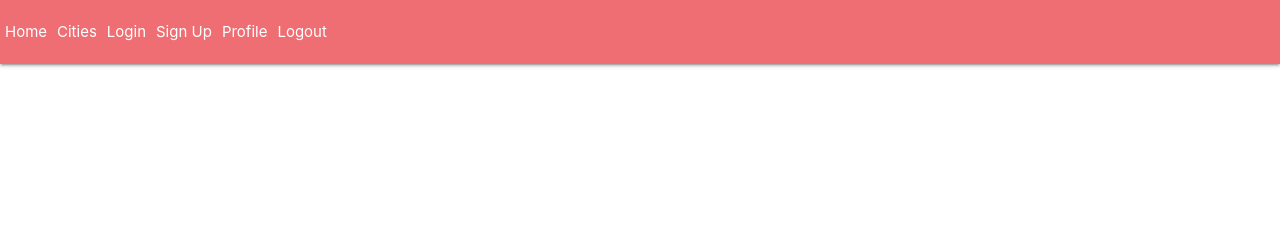
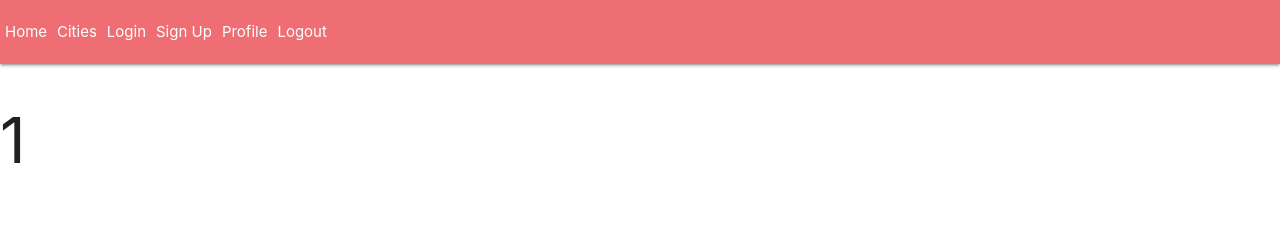
Before and after one commit to travisformayor/wayfarer-gui-ga, a React (Create React App) app: page /1 in a window 1280 px wide. Shown: the top 225 px of the page. Built offline with nearby package versions, Linux system fonts and the light colour scheme.

Commit message:
Fixed indenting, URL displays city name on page

```diff
--- a/src/components/CityList/CityList.js
+++ b/src/components/CityList/CityList.js
@@ -1,5 +1,6 @@
 import React, { Component } from 'react';
 import CityListItem from '../CityListItem/CityListItem';
+
 class CityList extends Component {
 
   render () {
@@ -12,10 +13,10 @@ class CityList extends Component {
             key={city._id}
             city={city}
           />
-
         ))}
       </div>
     )
   }
 }
+
 export default CityList;
--- a/src/components/CityListItem/CityListItem.js
+++ b/src/components/CityListItem/CityListItem.js
@@ -11,4 +11,5 @@ class CityListItem extends Component {
       )
   }
 }
+
 export default CityListItem;
--- a/src/config/navRoutes.js
+++ b/src/config/navRoutes.js
@@ -20,6 +20,6 @@ export default (
     <Route path='/profile' component={Profile} />
     <Route path='/logout' component={Logout} />
     <Route path='/post/:id' component={ShowPost} />
-    <Route path='/city/:id' component={City} />
+    <Route path='/:cityURL' component={CityContainer} />
   </Switch>
 )
--- a/src/container/CityContainer.js
+++ b/src/container/CityContainer.js
@@ -5,12 +5,13 @@ import City from '../components/City/City';
 class CityContainer extends Component {
 	state = {
       cities: [],
-    }
+  }
 
   componentDidMount () {
     // call function to get all city data city data
     this.fetchCities();
   }
+
   fetchCities = () => {
     const citiesList = [
       {name: 'London', _id: 1},
@@ -24,8 +25,9 @@ class CityContainer extends Component {
   render(){
     return (
       <>
-        <CityList
-          cities={this.state.cities} />
+        <h1>{this.props.match.params.cityURL}</h1>
+        {/* <CityList
+          cities={this.props.match.params} /> */}
       </>
     )
   }
```
Also changed, not shown: src/config/cityRoutes.js (deleted, +0 -14 lines), src/components/ShowPost/ShowPost.js (line endings or trailing spaces). Lines whose indentation alone changed are shown as unchanged.
